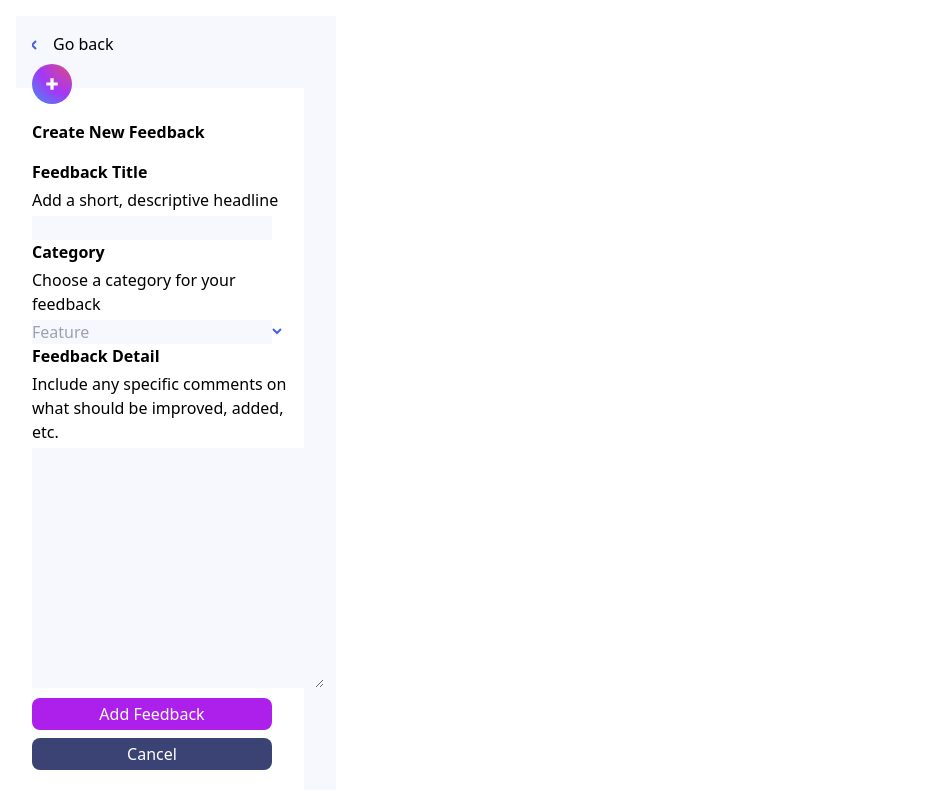
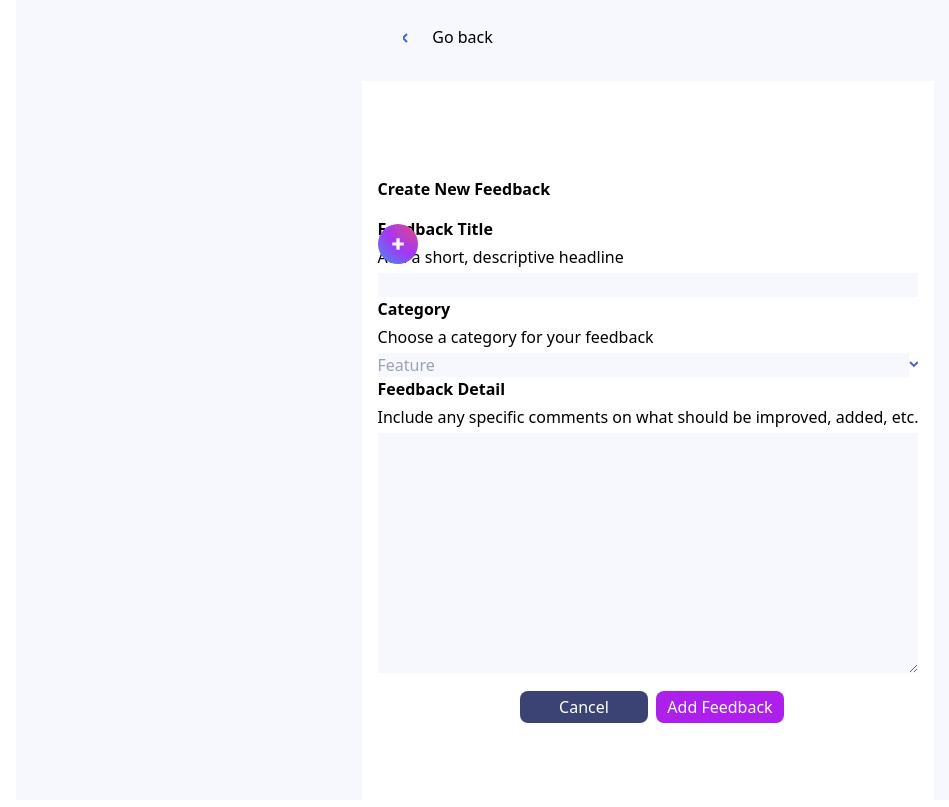
Before and after one commit to lucymutunga/Product-feedback, a React (Vite) app in the folder feedback/: page /addfeedback in a window 1280 px wide. Shown: the whole page, without its empty margins (0-949 px from the left). Built offline with nearby package versions, Linux system fonts and the light colour scheme.

Commit message:
fixed add feed tablet and desktop design

```diff
--- a/feedback/src/components/sidebar/AddFeedback.jsx
+++ b/feedback/src/components/sidebar/AddFeedback.jsx
@@ -3,11 +3,11 @@ import React from "react";
 import { Link } from "react-router-dom";
 const AddFeedback = () => {
   return (
-    <div className="feed-container bg-[#F7F8FD] w-80 h-auto ml-4 ">
-      <div className="flex p-4 my-4">
+    <div className="feed-container flex flex-col justify-center items-center bg-[#F7F8FD] w-auto h-auto ml-4 md:w-auto md:h-screen">
+      <div className="flex  p-4 my-4 mr-40 md:mr-80">
         <Link to={"/"}>
           <svg
-            className="mt-2"
+            className="mt-2 md:mr-2"
             xmlns="http://www.w3.org/2000/svg"
             width="5"
             height="10"
@@ -17,11 +17,11 @@ const AddFeedback = () => {
             <path d="M4 9L0 5L4 1" stroke="#4661E6" stroke-width="2" />
           </svg>
         </Link>
-        <h2 className="ml-4">Go back</h2>
+        <h2 className="ml-4 md:mr-20">Go back</h2>
       </div>
-      <div className="feed-content p-4 bg-[#FFFFFF] w-72 h-auto">
+      <div className="feed-content p-4 bg-[#FFFFFF] w-72 h-auto md:w-auto md:h-auto md:py-20 ">
         <svg
-          className="absolute top-16"
+          className="absolute top-16 md:top-56"
           xmlns="http://www.w3.org/2000/svg"
           width="40"
           height="40"
@@ -58,7 +58,7 @@ const AddFeedback = () => {
 
             <p className="font-light my-1">Add a short, descriptive headline</p>
             <input
-              className="bg-[#F7F8FD] min-w-60"
+              className="bg-[#F7F8FD] min-w-60 md:w-full"
               type="text"
               name="feedback"
             />
@@ -72,7 +72,7 @@ const AddFeedback = () => {
             </p>
             <div className="flex  ">
               <input
-                className="bg-[#F7F8FD] w-60 "
+                className="bg-[#F7F8FD] w-60 md:w-full "
                 type="text"
                 name="category"
                 placeholder="Feature"
@@ -98,18 +98,18 @@ const AddFeedback = () => {
               etc.
             </p>
             <textarea
-              className="bg-[#F7F8FD] "
+              className="bg-[#F7F8FD] md:w-full"
               name="details"
               id=""
               cols="30"
               rows="10"
             ></textarea>
           </div>
-          <div className="flex flex-col text-white">
-            <button className="bg-[#AD1FEA] w-60 rounded-lg p-1 my-1">
+          <div className="flex flex-col text-white md:flex md:flex-row-reverse md:items-center md:justify-center md:mt-2">
+            <button className="bg-[#AD1FEA] w-60 rounded-lg p-1 my-1 md:m-0 md:w-32 md:ml-2 ">
               Add Feedback
             </button>
-            <button className="bg-[#3A4374] w-60 rounded-lg p-1 my-1">
+            <button className="bg-[#3A4374] w-60 rounded-lg p-1 my-1 md:w-32 md:ml-2 ">
               Cancel
             </button>
           </div>
```
